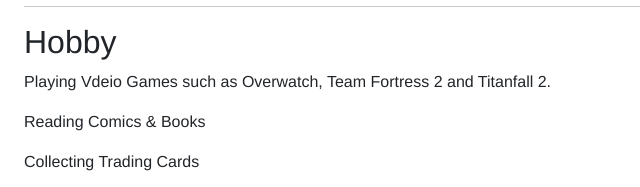
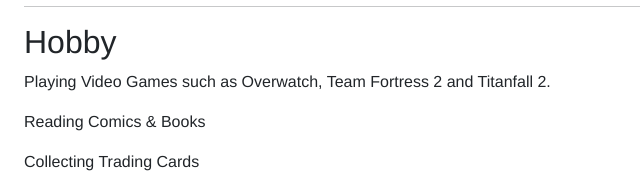
Before and after one commit to DanishAfif/homepage, a plain HTML site: page index.html in a window 1280 px wide. Shown: the part 762-949 px from the top of the page, 367-1007 px from the left. Drawn offline with nearby package versions, Linux system fonts and the light colour scheme.

Commit message:
Update index.html

```diff
--- a/index.html
+++ b/index.html
@@ -84,7 +84,7 @@
                 <div class="row">
                     <div class="col-sm-12">
                         <h2>Hobby</h2>
-                        <p>Playing Vdeio Games such as Overwatch, Team Fortress 2 and Titanfall 2.</p>
+                        <p>Playing Video Games such as Overwatch, Team Fortress 2 and Titanfall 2.</p>
                         <p>Reading Comics & Books</p>
                         <p>Collecting Trading Cards</p>
                         <hr />
```
